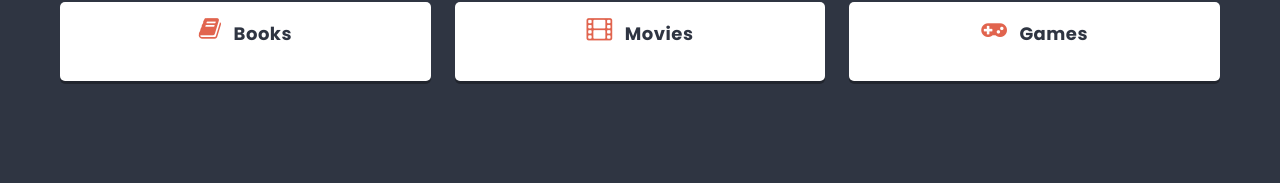
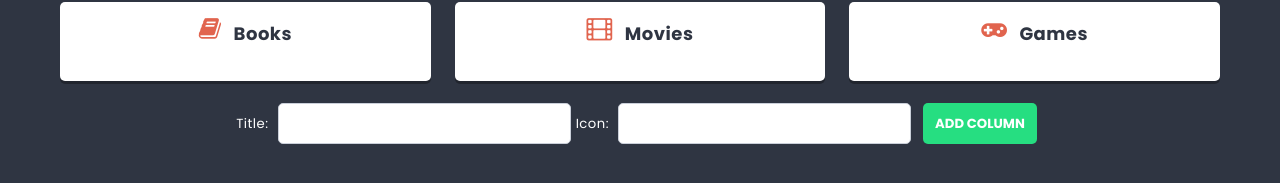
Before and after one commit to kondzio3002/project-react, a React (Create React App) app: page / in a window 1280 px wide. Shown: the part 519-702 px from the top of the page. Built offline with nearby package versions, Linux system fonts and the light colour scheme.

Commit message:
Add ColumnForm

```diff
--- a/package.json
+++ b/package.json
@@ -11,6 +11,7 @@
     "react-dom": "^18.2.0",
     "react-scripts": "5.0.1",
     "sass": "^1.56.1",
+    "shortid": "^2.2.16",
     "web-vitals": "^2.1.4"
   },
   "scripts": {
--- /dev/null
+++ b/src/components/ColumnForm/ColumnForm.js
@@ -0,0 +1,27 @@
+import styles from './ColumnForm.module.scss';
+import { useState } from 'react';
+import Button from '../Button/Button';
+import TextInput from '../TextInput/TextInput';
+
+const ColumnForm = props => {
+
+  const [title, setTitle] = useState('');
+  const [icon, setIcon] = useState('');
+
+  const handleSubmit = e => {
+    e.preventDefault();
+    props.action({ title: title, icon: icon });
+    setTitle('');
+    setIcon('');
+  }
+
+  return(
+    <form className={styles.columnForm} onSubmit={handleSubmit}>
+        <span className={styles.inputTitle}>Title:</span> <TextInput type="text" value={title} onChange={e => setTitle(e.target.value)} />
+        <span className={styles.inputTitle}>Icon:</span> <TextInput type="text" value={icon} onChange={e => setIcon(e.target.value)} />
+        <Button>Add column</Button>
+    </form>
+  );
+};
+
+export default ColumnForm;
--- /dev/null
+++ b/src/components/ColumnForm/ColumnForm.module.scss
@@ -0,0 +1,9 @@
+@import '../../styles/settings.scss';
+
+.columnForm {
+    text-align: center;
+    padding: 10px;
+}
+.inputTitle {
+    margin: 0 5px;
+}
--- a/src/components/List/List.js
+++ b/src/components/List/List.js
@@ -1,18 +1,33 @@
 import styles from './List.module.scss';
 import Column from '../Column/Column';
+import { useState } from 'react';
+import shortid from 'shortid';
+import ColumnForm from '../ColumnForm/ColumnForm';
 
-const List = () => (
+const List = () => {
+
+  const [columns, setColumns] = useState([
+    { id: 1, title: 'Books', icon: 'book' },
+    { id: 2, title: 'Movies', icon: 'film' },
+    { id: 3, title: 'Games', icon: 'gamepad' },
+  ]);
+
+  const addColumn = newColumn => {
+    setColumns([...columns, { id: shortid(), title: newColumn.title, icon: newColumn.icon }]);
+  }
+
+  return(
     <div className={styles.list}>
       <header className={styles.header}>
         <h2 className={styles.title}>Things to do<span>soon!</span></h2>
       </header>
       <p className={styles.description}>Interesting things I want to check out</p>
       <section className={styles.columns}>
-      <Column title="Books" icon="book" />
-      <Column title="Movies" icon="film" />
-      <Column title="Games" icon="gamepad" />
+        {columns.map(column => <Column key={column.id} title={column.title} icon={column.icon} />)}
       </section>
+      <ColumnForm action={addColumn} />
     </div>
   );
+};
 
 export default List;
--- a/src/components/TextInput/TextInput.js
+++ b/src/components/TextInput/TextInput.js
@@ -1,7 +1,7 @@
 import styles from './TextInput.module.scss';
 
 const TextInput = props => (
-  <input className={styles.input} placeholder={props.placeholder} type="text" />
+  <input className={styles.input} value={props.value} onChange={props.onChange} placeholder={props.placeholder} type="text" />
 );
 
 export default TextInput;
```
Also changed, not shown: 1 other file (tests, documents, lock files or other folders). Lines whose indentation alone changed are shown as unchanged.
